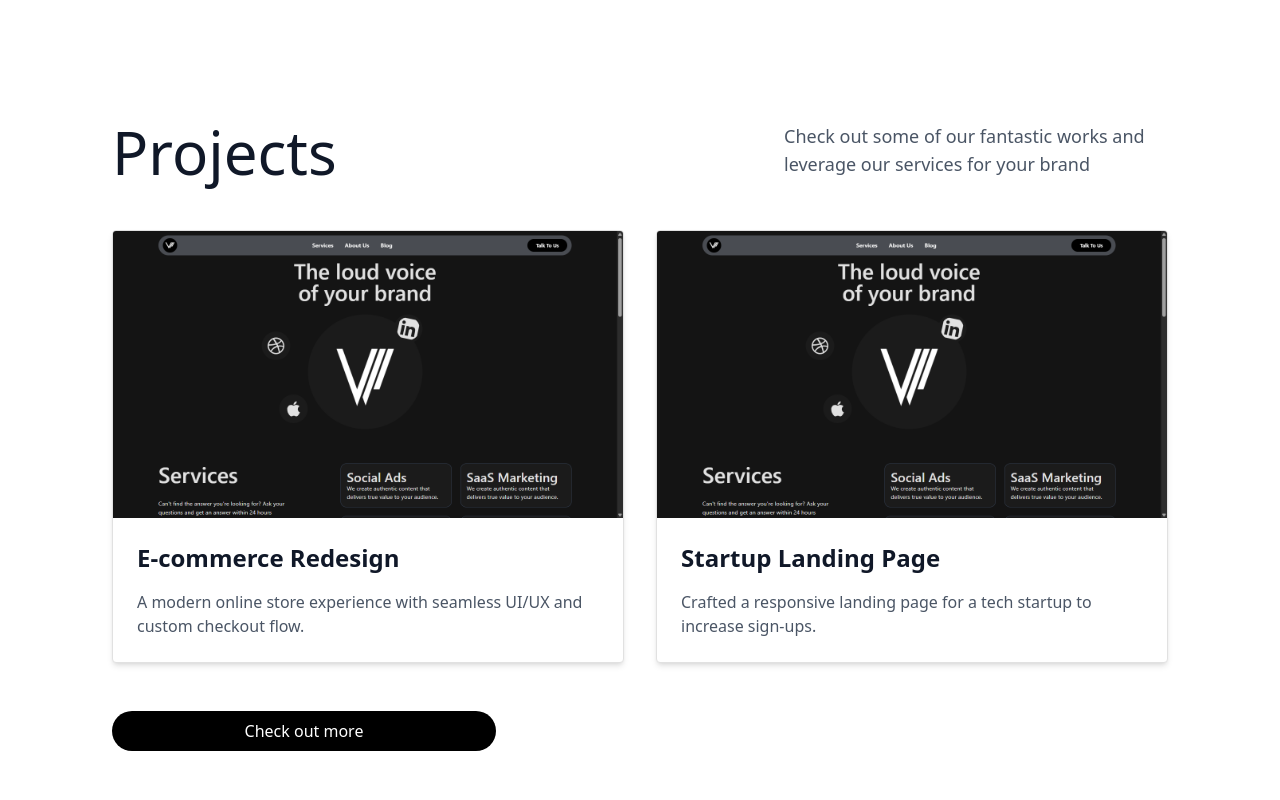
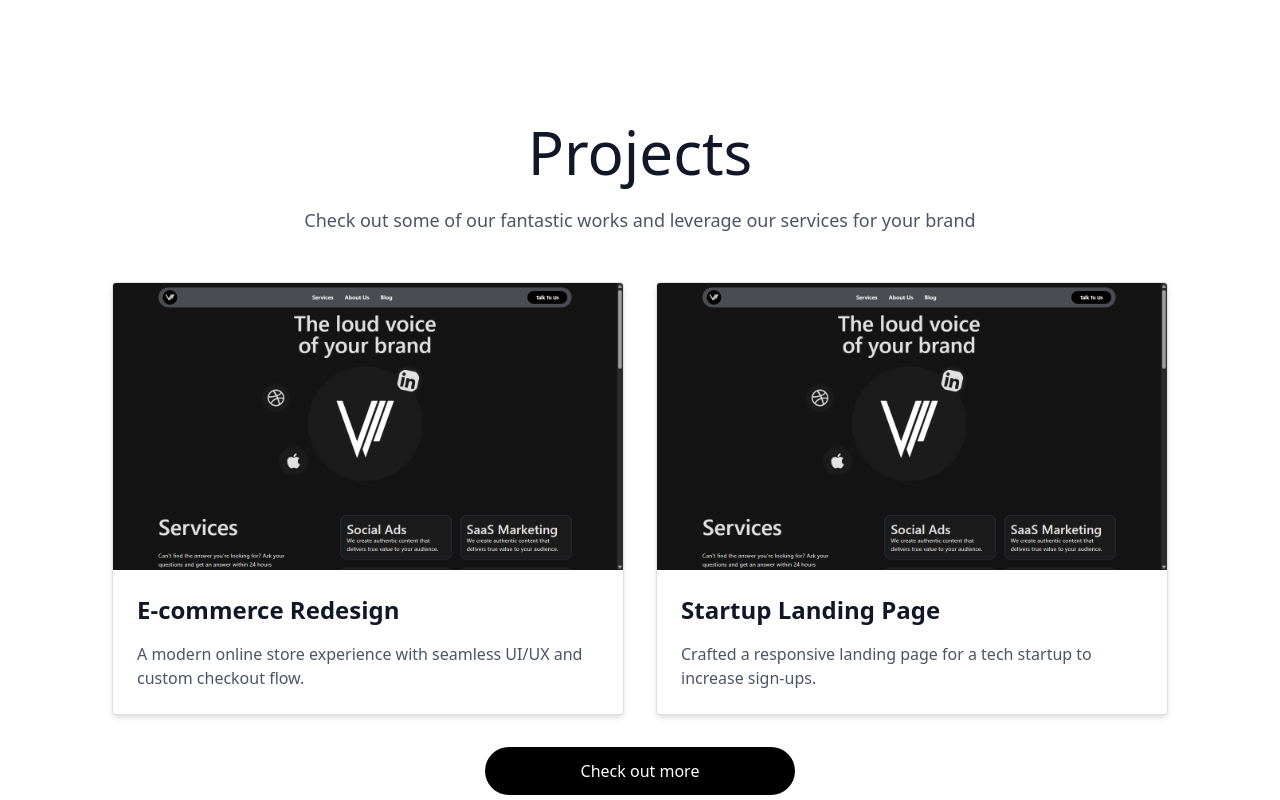
Before and after one commit to Hamid6426/visual-vibe-agency, a React (Vite) app: page / in a window 1280 px wide. Shown: the part 1240-2040 px from the top of the page. Built offline with nearby package versions, Linux system fonts and the light colour scheme.

Commit message:
small changes 2

```diff
--- a/src/components/Projects.jsx
+++ b/src/components/Projects.jsx
@@ -21,18 +21,19 @@ export default function Projects() {
   return (
     <main className="mx-auto w-full max-w-6xl px-3 sm:px-12 py-8 lg:pb-24 transition-colors duration-300">
       {/* Header */}
-      <section className="flex flex-col gap-6 sm:flex-row sm:justify-between w-full mb-12">
+      <section className="flex flex-col items-center justify-center gap-6 w-full mb-12">
         <h2 className="text-4xl sm:text-6xl font-medium text-gray-900 dark:text-[#E1E1E1]">
           Projects
         </h2>
-        <p className="max-w-sm w-full lg:text-lg text-gray-600 dark:text-gray-400">
-          Check out some of our fantastic works and leverage our services for your brand
+        <p className="text-center w-full lg:text-lg text-gray-600 dark:text-gray-400">
+          Check out some of our fantastic works and leverage our services for
+          your brand
         </p>
       </section>
 
       {/* Project Cards */}
       <section>
-        <div className="grid grid-cols-1 md:grid-cols-2 gap-8">
+        <div className="w-full grid grid-cols-1 md:grid-cols-2 gap-8">
           {/* First Project */}
           <motion.div
             ref={ref1}
@@ -80,11 +81,12 @@ export default function Projects() {
               </p>
             </div>
           </motion.div>
-
-          {/* Button */}
+        </div>
+        {/* Button */}
+        <div className="w-full flex justify-center mt-4">
           <Link
             to="/projects"
-            className="text-center mt-4 px-4 py-2 inline-block max-w-sm rounded-full bg-black text-white dark:bg-[#E1E1E1] dark:text-[#1B1B1B] hover:opacity-90 transition-all duration-200"
+            className="text-center mt-4 px-24 py-3 rounded-full bg-black text-white dark:bg-[#E1E1E1] dark:text-[#1B1B1B] hover:opacity-90 transition-all duration-200"
           >
             Check out more
           </Link>
```
